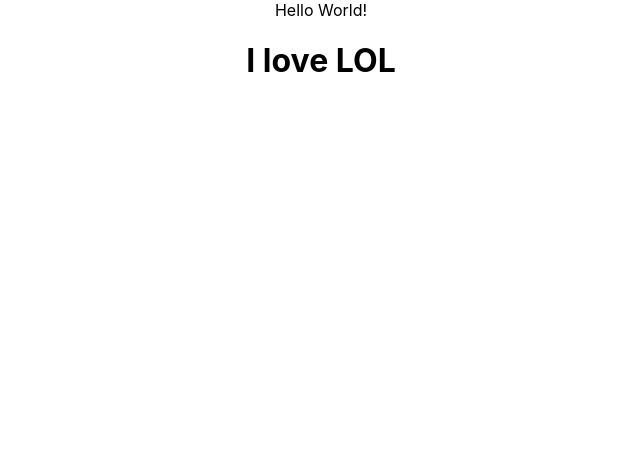
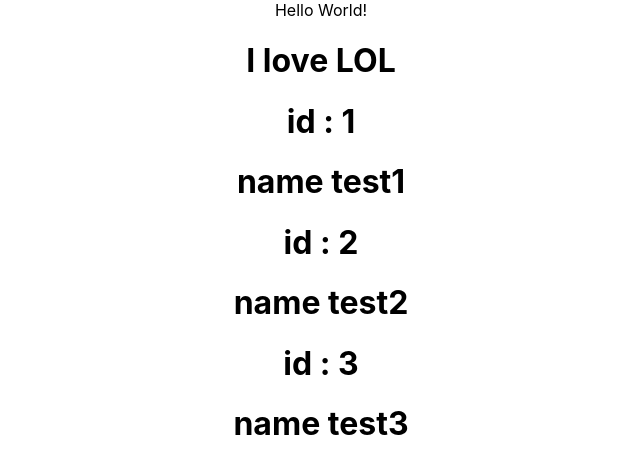
Before and after one commit to hwJames/Study-React, a React (Create React App) app: page / in a window 1280 px wide. Shown: the top 474 px of the page, without its empty margins (319-959 px from the left). Built offline with nearby package versions, Linux system fonts and the light colour scheme.

Commit message:
컴포넌트 사용해보기

```diff
--- a/src/App.tsx
+++ b/src/App.tsx
@@ -5,14 +5,14 @@
   return <h1>I love {props.fav}</h1>;
 };
 
-function User(props: any) {
+const User = (props: any) => {
   return (
     <div>
-      <h1>I love {props.fav}</h1>
-      <h1>I love {props.fav}</h1>
+      <h1>id : {props.id}</h1>
+      <h1>name {props.name}</h1>
     </div>
   );
-}
+};
 
 const test = [
   {
@@ -33,6 +33,9 @@
   <div className="App">
     Hello World!
     <Game fav="LOL" />
+    {test.map((data) => (
+      <User key={data.id} id={data.id} name={data.name} />
+    ))}
     {}
   </div>
 );
--- a/src/reportWebVitals.ts
+++ b/src/reportWebVitals.ts
@@ -1,5 +1,6 @@
 import { ReportHandler } from 'web-vitals';
 
+// eslint-disable-next-line @typescript-eslint/explicit-module-boundary-types
 const reportWebVitals = (onPerfEntry?: ReportHandler) => {
   if (onPerfEntry && onPerfEntry instanceof Function) {
     import('web-vitals').then(({ getCLS, getFID, getFCP, getLCP, getTTFB }) => {
```
